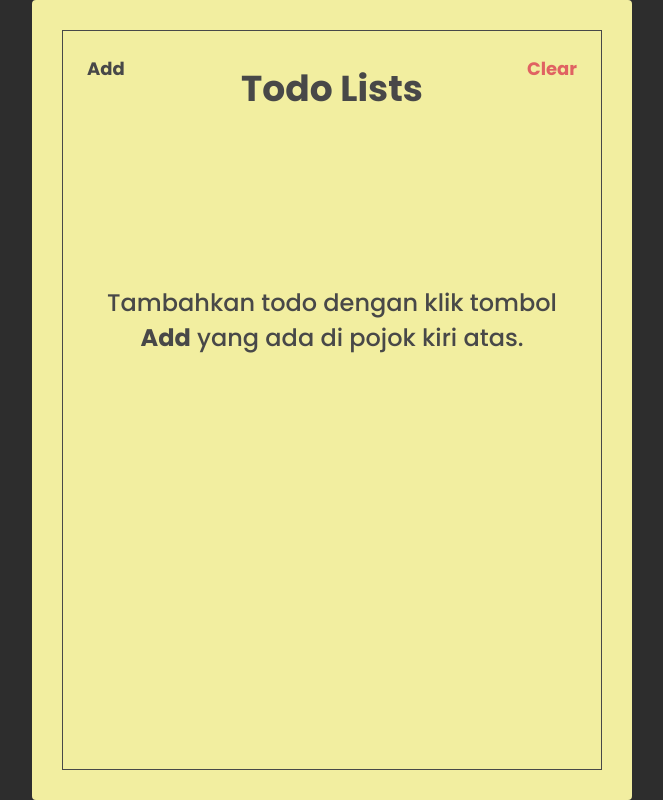
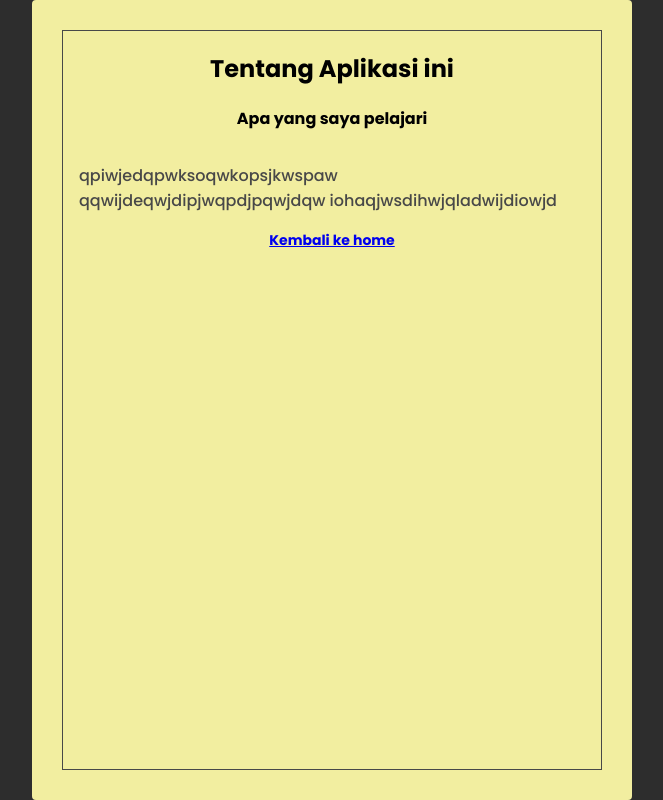
Before and after one commit to DodyDharma440/react-todolist, a React (Create React App) app: page /about in a window 1280 px wide. Shown: the whole page, without its empty margins (308-971 px from the left). Built offline with nearby package versions, Linux system fonts and the light colour scheme.

Commit message:
local storage todolist class

```diff
--- a/package.json
+++ b/package.json
@@ -16,6 +16,7 @@
     "prop-types": "15.7.2",
     "react": "17.0.0",
     "react-dom": "17.0.0",
+    "react-router-dom": "5.2.0",
     "react-scripts": "3.4.3"
   },
   "devDependencies": {
--- a/src/App.js
+++ b/src/App.js
@@ -1,9 +1,11 @@
 import React from "react";
 import "./styles.css";
+import { BrowserRouter as Router, Switch, Route } from "react-router-dom";
 import { ThemeProvider } from "@emotion/react";
 
 //Components
-import TodoList from "./pages/TodoList";
+import TodoList from "./pages/TodoListClass";
+import About from "./pages/About";
 
 const theme = {
   color: {
@@ -22,7 +24,12 @@ const theme = {
 export default function App() {
   return (
     <ThemeProvider theme={theme}>
-      <TodoList />
+      <Router>
+        <Switch>
+          <Route exact path="/" component={TodoList} />
+          <Route path="/about" component={About} />
+        </Switch>
+      </Router>
     </ThemeProvider>
   );
 }
--- /dev/null
+++ b/src/components/aboutContent/AboutContent.jsx
@@ -0,0 +1,37 @@
+/** @jsx jsx */
+import { jsx, useTheme } from "@emotion/react";
+import { Link } from "react-router-dom";
+
+import Container from "../../layout/Container";
+import Item from "../../layout/Item";
+
+import * as styles from "./AboutContent.styles";
+
+const AboutContent = () => {
+  const theme = useTheme();
+  return (
+    <section className="about-page-content-component">
+      <Container flexDirection="column">
+        <Item align="center">
+          <h1 css={styles.aboutPageHeader}>Tentang Aplikasi ini</h1>
+          <h3 css={styles.aboutPageSubHeader}>Apa yang saya pelajari</h3>
+        </Item>
+        <Item>
+          <Container>
+            <p css={styles.aboutPageParagraph(theme)}>
+              qpiwjedqpwksoqwkopsjkwspaw qqwijdeqwjdipjwqpdjpqwjdqw
+              iohaqjwsdihwjqladwijdiowjd
+            </p>
+          </Container>
+        </Item>
+        <Item align="center">
+          <Link to="/">
+            <span css={styles.backToHome}>Kembali ke home</span>
+          </Link>
+        </Item>
+      </Container>
+    </section>
+  );
+};
+
+export default AboutContent;
--- /dev/null
+++ b/src/components/aboutContent/AboutContent.styles.js
@@ -0,0 +1,29 @@
+import { css } from "@emotion/react";
+
+export const aboutPageHeader = () => {
+  return css`
+    font-size: 24px;
+  `;
+};
+
+export const aboutPageSubHeader = () => {
+  return css`
+    font-size: 16px;
+  `;
+};
+
+export const aboutPageParagraph = (theme) => {
+  return css`
+    padding: 0px 16px;
+    line-height: 1.6;
+    font-size: 16px;
+    color: ${theme.color.primary.black};
+  `;
+};
+
+export const backToHome = () => {
+  return css`
+    font-weight: bold;
+    font-size: 14px;
+  `;
+};
--- a/src/components/header/Header.jsx
+++ b/src/components/header/Header.jsx
@@ -2,6 +2,7 @@
 //import React from "react";
 import { jsx, useTheme } from "@emotion/react";
 import PropTypes from "prop-types";
+import { Link } from "react-router-dom";
 //import styles from "./header.module.css";
 
 import * as styles from "./header.styles";
--- /dev/null
+++ b/src/pages/About.jsx
@@ -0,0 +1,23 @@
+import React from "react";
+import { Link } from "react-router-dom";
+
+import Paper from "../components/paper/Paper";
+import Container from "../layout/Container";
+
+import AboutContent from "../components/aboutContent/AboutContent";
+
+const About = () => {
+  return (
+    <Paper>
+      <Container
+        flexDirection="column"
+        justifyContent="space-between"
+        height="100%"
+      >
+        <AboutContent />
+      </Container>
+    </Paper>
+  );
+};
+
+export default About;
--- a/src/pages/TodoListClass.jsx
+++ b/src/pages/TodoListClass.jsx
@@ -9,13 +9,28 @@ import Container from "../layout/Container";
 
 class TodoList extends React.Component {
   state = {
-    todos: [
-      { text: "Belajar React1", isCompleted: false },
-      { text: "Belajar React2", isCompleted: false },
-      { text: "Belajar React3", isCompleted: false }
-    ],
+    todos: [],
     showAdd: false
   };
+
+  componentDidMount() {
+    const todosStateLocalStorage =
+      JSON.parse(localStorage.getItem("todos")) || [];
+
+    const showAddLocalStorage =
+      JSON.parse(localStorage.getItem("showAdd")) || false;
+
+    this.setState({
+      todos: todosStateLocalStorage,
+      showAdd: showAddLocalStorage
+    });
+  }
+
+  componentDidUpdate() {
+    const { todos, showAdd } = this.state;
+    localStorage.setItem("todos", JSON.stringify(todos));
+    localStorage.setItem("showAdd", JSON.stringify(showAdd));
+  }
 
   addTodo = (value) => {
     const { todos } = this.state;
```
Also changed, not shown: src/components/todos/Todos.jsx (+17 -6 lines), src/components/todos/todos.styles.js (+8 -0 lines), src/pages/TodoList.jsx (+4 -4 lines).
